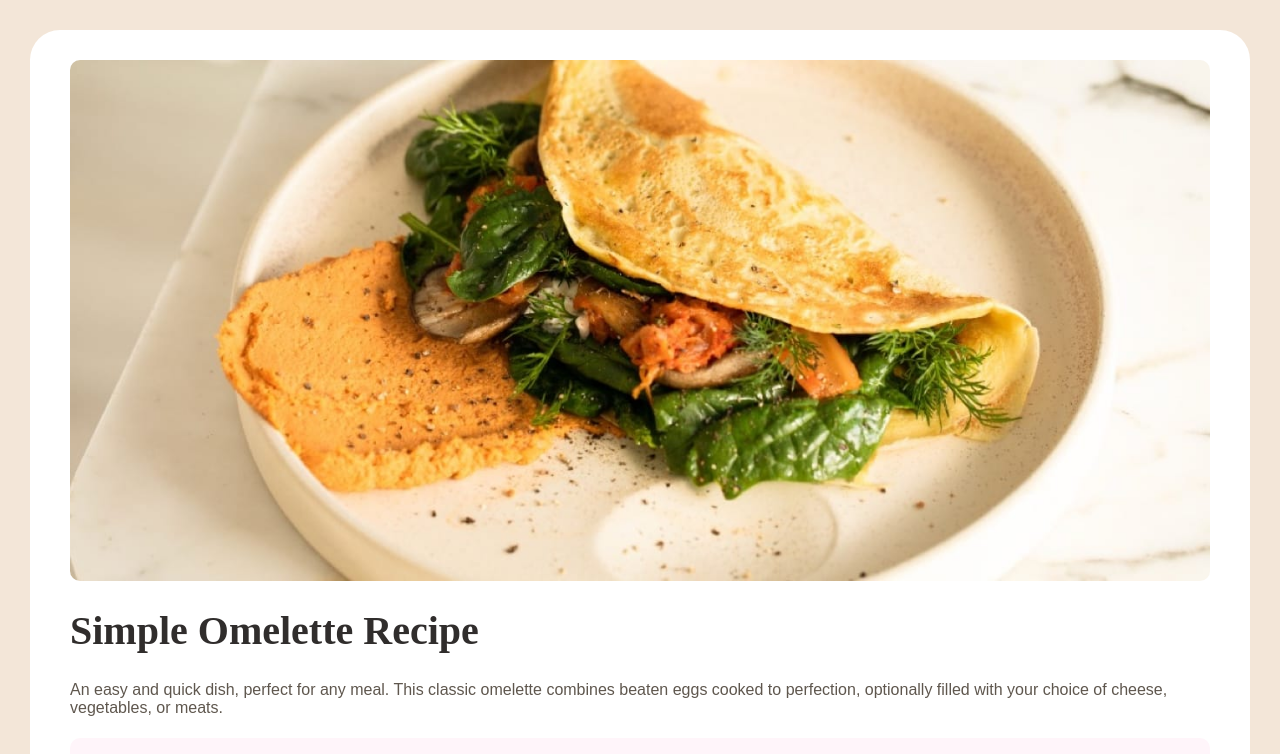
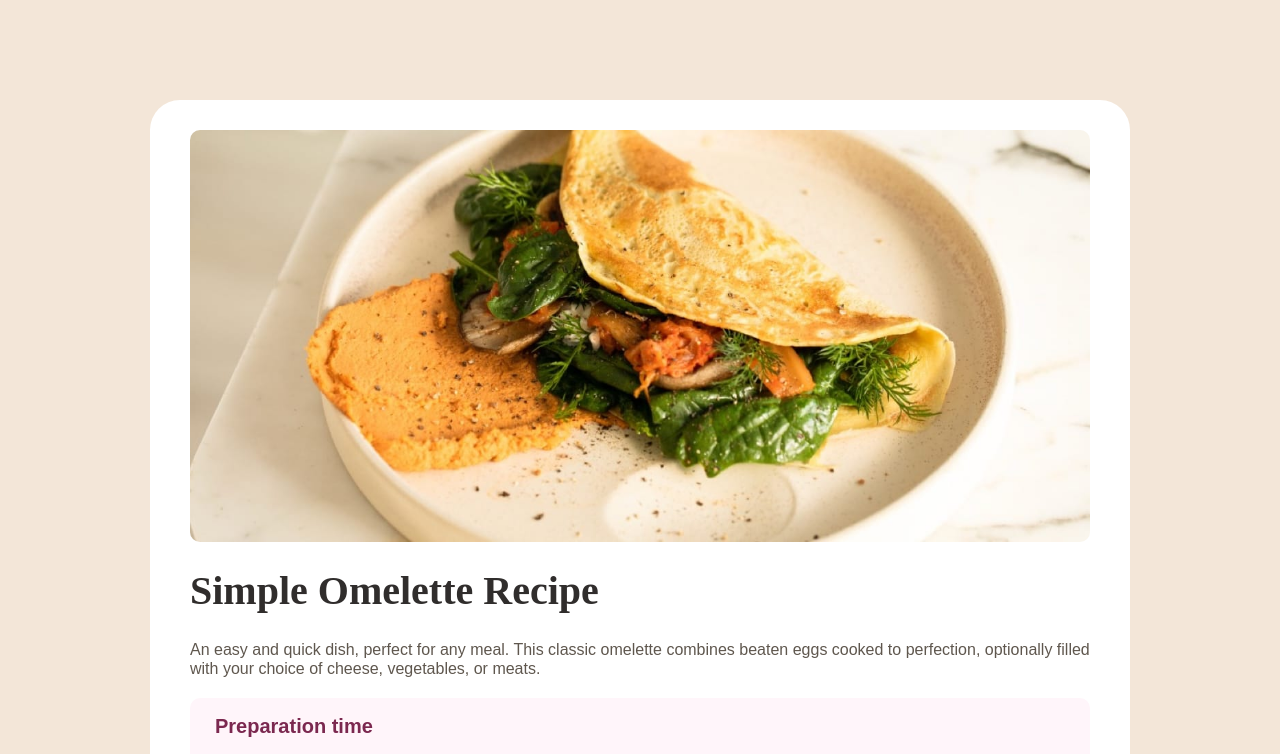
Before and after one commit to Nab-blip25/Omelette-HTML-CSS, a plain HTML site: page index.html in a window 1280 px wide. Shown: the top 754 px of the page. Drawn offline with Linux system fonts and the light colour scheme.

Commit message:
Update nb.css

```diff
--- a/nb.css
+++ b/nb.css
@@ -15,10 +15,10 @@
 }
 
 body {
-    font-family: sans-serif;
+    font-family: "Outfit", sans-serif;
     color: var(--stone600);
     font-size: 1rem;
-    margin: 0 30px;
+    margin: 0 150px; /*Ici pour changer la bordure beige sur les côtés*/
     background-color: var(--stone100);
 }
 
@@ -27,7 +27,7 @@ body {
     display: flex;
     flex-direction: column;
     padding: 0 40px;
-    margin: 30px 0;
+    margin: 100px 0;
     border-radius: 30px;
 }
 
@@ -36,7 +36,8 @@ main {
 }
 
 h2 {
-    font-family: YoungSerif, serif;
+    font-family: "Young Serif", serif;
+    font-weight: lighter;
     color: var(--brown800);
     font-size: 2em;
     margin-bottom: 20px;
@@ -78,9 +79,10 @@ li::marker {
 }
 
 #preparation-text h2 {
-    font-family: sans-serif;
+    font-family: "Outfit", sans-serif;
+    font-weight: bold;
     color: var(--rose800);
-    font-size: 1.5em;
+    font-size: 1.25em;
     margin-bottom: 10px;
     margin-left: 5px;
 }
@@ -102,7 +104,7 @@ li::marker {
 }
 
 h1 {
-    font-family: YoungSerif, serif;
+    font-family: "YoungSerif" , serif;
     font-size: 2.5em;
     color: var(--stone900);
 }
```
